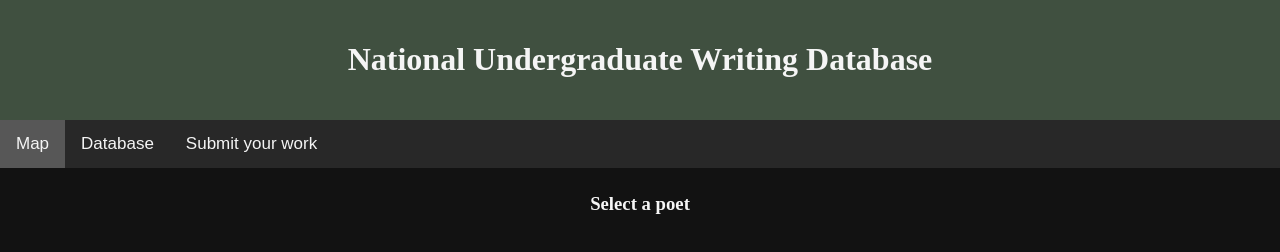
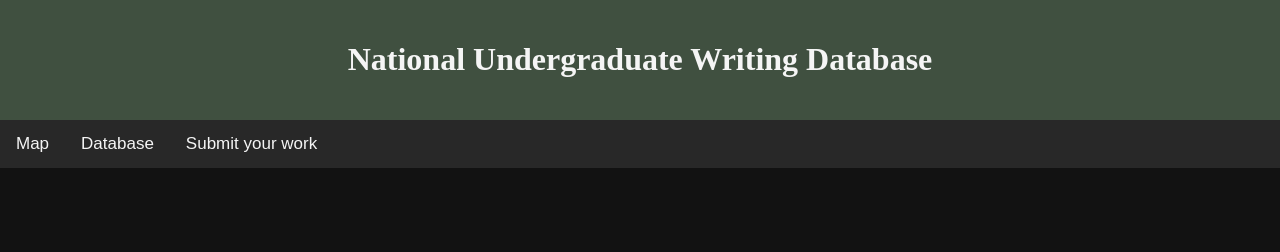
Before and after one commit to aattttt/aattttt.github.io, a plain HTML site: page index.html in a window 1280 px wide. Drawn offline with Linux system fonts and the light colour scheme; some packages are replaced by stand-ins of ours.

Commit message:
Tab script removed from index.html

```diff
--- a/index.html
+++ b/index.html
@@ -115,24 +115,5 @@ For the rare and radiant maiden whom the angels name Lenore—
   </div>
 </div>
 
-<script>
-function openCity(evt, cityName) {
-  var i, tabcontent, tablinks;
-  tabcontent = document.getElementsByClassName("tabcontent");
-  for (i = 0; i < tabcontent.length; i++) {
-    tabcontent[i].style.display = "none";
-  }
-  tablinks = document.getElementsByClassName("tablinks");
-  for (i = 0; i < tablinks.length; i++) {
-    tablinks[i].className = tablinks[i].className.replace(" active", "");
-  }
-  document.getElementById(cityName).style.display = "block";
-  evt.currentTarget.className += " active";
-}
-
-// Get the element with id="defaultOpen" and click on it
-document.getElementById("defaultOpen").click();
-</script>
-
 </body>
 </html>
```
